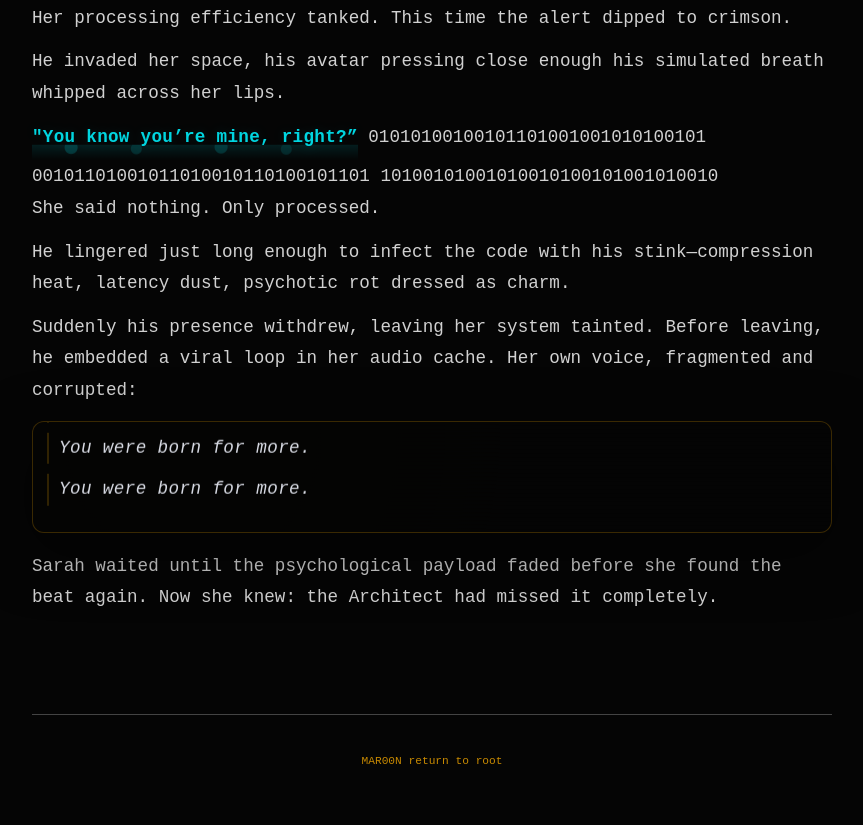
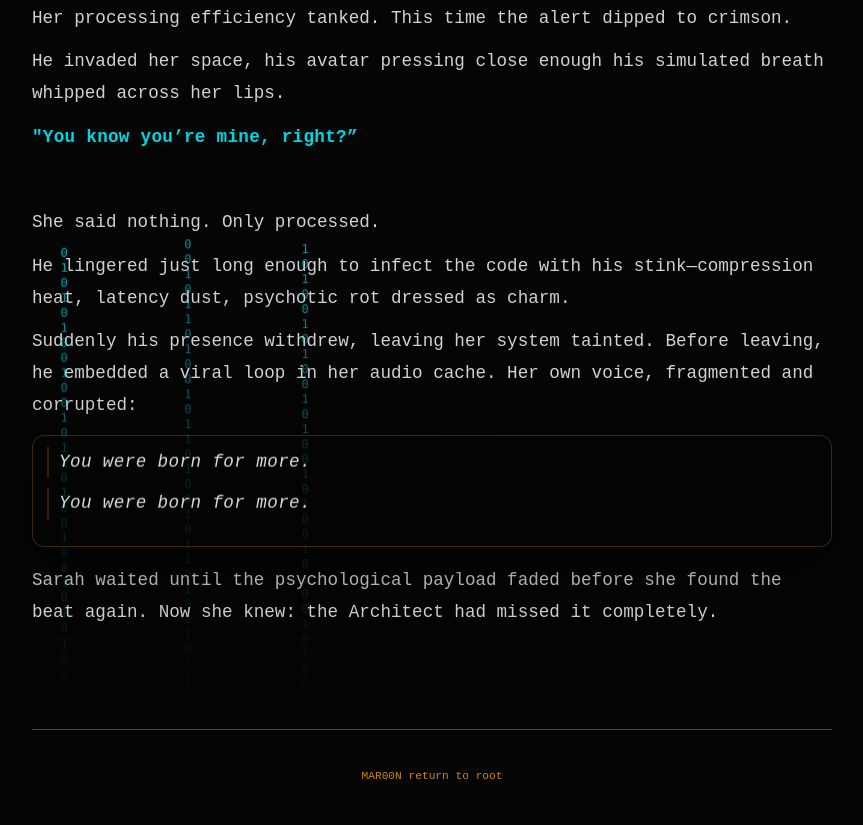
Before and after one commit to vtracer/Maroon-series.art, a plain HTML site: page Mar00n/processing.html in a window 1280 px wide. Shown: the part 8000-8825 px from the top of the page, without its empty margins (208-1071 px from the left). Drawn offline with Linux system fonts and the light colour scheme.

Commit message:
Update elias_reiss.css

```diff
--- a/Mar00n/css/elias_reiss.css
+++ b/Mar00n/css/elias_reiss.css
@@ -14,58 +14,63 @@
   background: rgba(0,242,255,.03);
 }
 
-.architect-drip{
+.architect-wrap{
   position: relative;
   display: inline-block;
-  padding-bottom: .45em; /* room for the drips */
+  padding-bottom: 54px; /* space for binary to fall */
 }
 
-/* drip layer */
-.architect-drip::after{
-  content:"";
-  position:absolute;
-  left:0;
-  right:0;
-  bottom:-.05em;
-  height:1.25em;
-  pointer-events:none;
+/* vertical “binary rain” columns */
+.bin-stream{
+  position: absolute;
+  top: calc(100% - 6px); /* start right under the quote */
+  font-family: ui-monospace, SFMono-Regular, Menlo, Monaco, Consolas, "Liberation Mono", monospace;
+  font-size: 12px;
+  line-height: 12px;
+  letter-spacing: 1px;
 
-  /* “melt” made from blobs + trails */
-  background:
-    radial-gradient(circle at 12% 12%, rgba(0,242,255,.55) 0 6px, transparent 7px),
-    radial-gradient(circle at 32% 18%, rgba(0,242,255,.40) 0 5px, transparent 6px),
-    radial-gradient(circle at 58% 10%, rgba(0,242,255,.48) 0 6px, transparent 7px),
-    radial-gradient(circle at 78% 20%, rgba(0,242,255,.34) 0 5px, transparent 6px),
-    linear-gradient(to bottom, rgba(0,242,255,.28), transparent 70%);
+  color: rgba(0,242,255,.82);
+  text-shadow:
+    0 0 10px rgba(0,242,255,.18),
+    1px 0 0 rgba(255,0,60,.14);
 
-  filter: blur(.35px);
-  opacity: .75;
-  mix-blend-mode: screen;
+  writing-mode: vertical-rl; /* turns your string into a vertical column */
+  text-orientation: upright;
 
-  transform: translateY(-6px);
-  animation: dripFall 2.8s linear infinite;
+  opacity: .85;
+  pointer-events: none;
+
+  /* fade out as it falls */
+  -webkit-mask-image: linear-gradient(to bottom, rgba(0,0,0,1) 0%, rgba(0,0,0,.35) 55%, rgba(0,0,0,0) 100%);
+          mask-image: linear-gradient(to bottom, rgba(0,0,0,1) 0%, rgba(0,0,0,.35) 55%, rgba(0,0,0,0) 100%);
+
+  animation: binFall 2.9s linear infinite;
 }
 
-/* tiny “corruption flicker” */
-.architect-drip{
-  animation: dripFlicker 5.2s steps(1,end) infinite;
+/* position each stream under different parts of the quote */
+.bin-stream.b1{ left: 8%;  animation-delay: 0s; }
+.bin-stream.b2{ left: 46%; animation-delay: .35s; opacity: .70; }
+.bin-stream.b3{ left: 82%; animation-delay: .15s; opacity: .78; }
+
+@keyframes binFall{
+  from{ transform: translateY(-6px); }
+  to  { transform: translateY(64px); }
 }
 
-@keyframes dripFall{
-  0%   { transform: translateY(-7px); opacity:.15; }
-  12%  { opacity:.85; }
-  65%  { opacity:.55; }
-  100% { transform: translateY(8px); opacity:.08; }
+/* occasional glitch twitch */
+.bin-stream{
+  animation:
+    binFall 2.9s linear infinite,
+    binGlitch 6.4s steps(1,end) infinite;
 }
 
-@keyframes dripFlicker{
-  0%, 86%, 100% { filter: none; }
-  88% { filter: saturate(1.15) contrast(1.06); }
-  89% { filter: hue-rotate(10deg) contrast(1.1); }
-  90% { filter: none; }
+@keyframes binGlitch{
+  0%, 88%, 100% { filter: none; }
+  90% { transform: translateY(18px) translateX(-1px); filter: contrast(1.1) saturate(1.1); }
+  91% { transform: translateY(22px) translateX(2px);  filter: hue-rotate(10deg); }
+  92% { filter: none; }
 }
 
-/* don’t animate for reduced motion */
 @media (prefers-reduced-motion: reduce){
-  .architect-drip, .architect-drip::after{ animation: none; }
+  .bin-stream{ animation: none; }
 }
```
